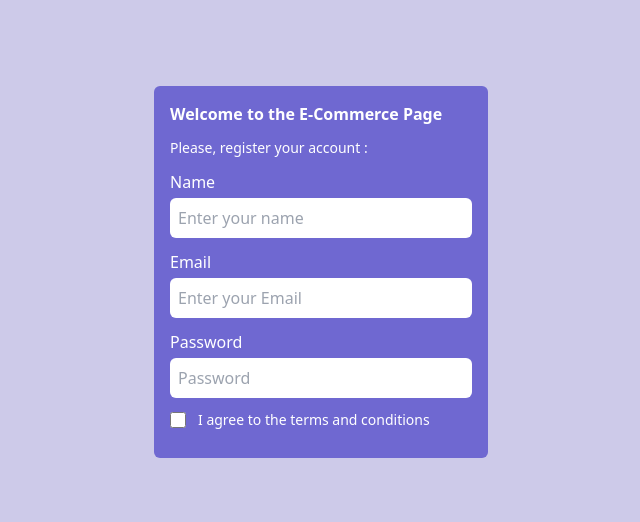
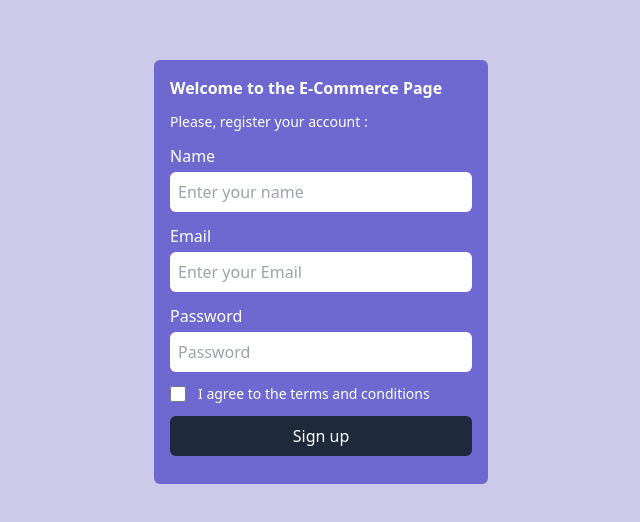
Before and after one commit to guidonunes/marketplace-mern, a React (Create React App) app in the folder dashboard/: page /register in a window 1280 px wide. Shown: the part 128-650 px from the top of the page, without its empty margins (319-959 px from the left). Built offline with nearby package versions, Linux system fonts and the light colour scheme.

Commit message:
add button and styling

```diff
--- a/dashboard/src/views/auth/Register.jsx
+++ b/dashboard/src/views/auth/Register.jsx
@@ -23,10 +23,12 @@ const Register = () => {
               <label htmlFor="name">Password</label>
               <input type="password" id="password" name="password" placeholder='Password' className='p-2 rounded-md bg-[#ffffff] text-black' required />
             </div>
+            {/* Add confirm password field */}
             <div className="flex items-center w-full gap-3 mb-3">
               <input type="checkbox" name='checkbox' id='checkbox ' className='w-4 h-4 text-blue-600 overflow-hidden bg-gray-200 rounded border-gray-300 focus:ring-blue-500' />
               <label htmlFor="checkbox" className='text-sm'>I agree to the terms and conditions</label>
             </div>
+            <button className='bg-slate-800 w-full hover:shadow-blue-300/ hover:shadow-lg text-white rounded-md px-7 py-2 mb-3'>Sign up</button>
           </form>
         </div>
       </div>
```
